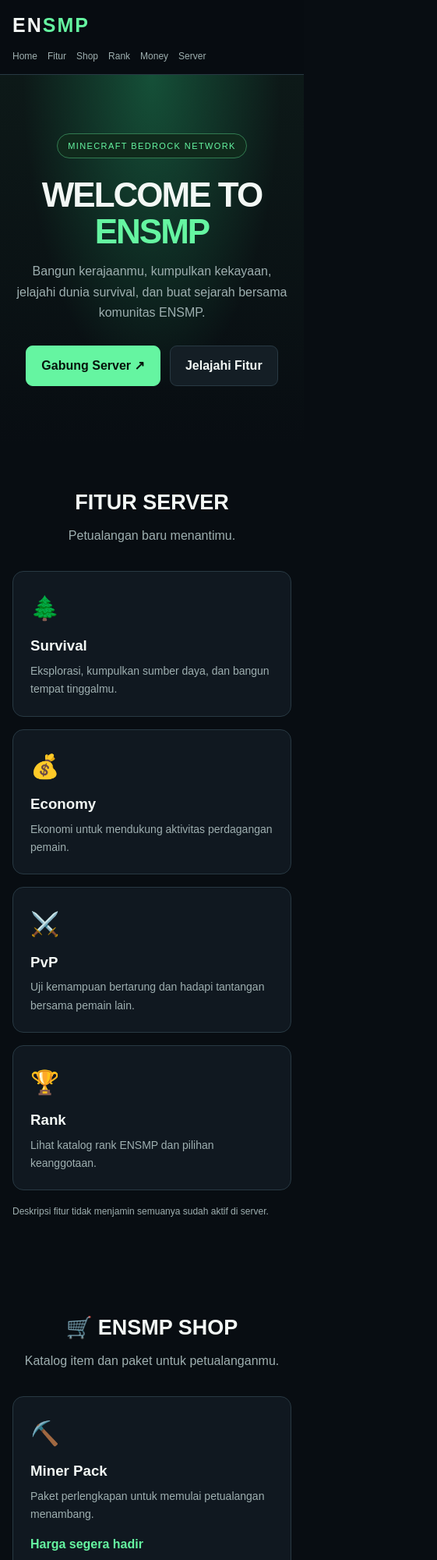
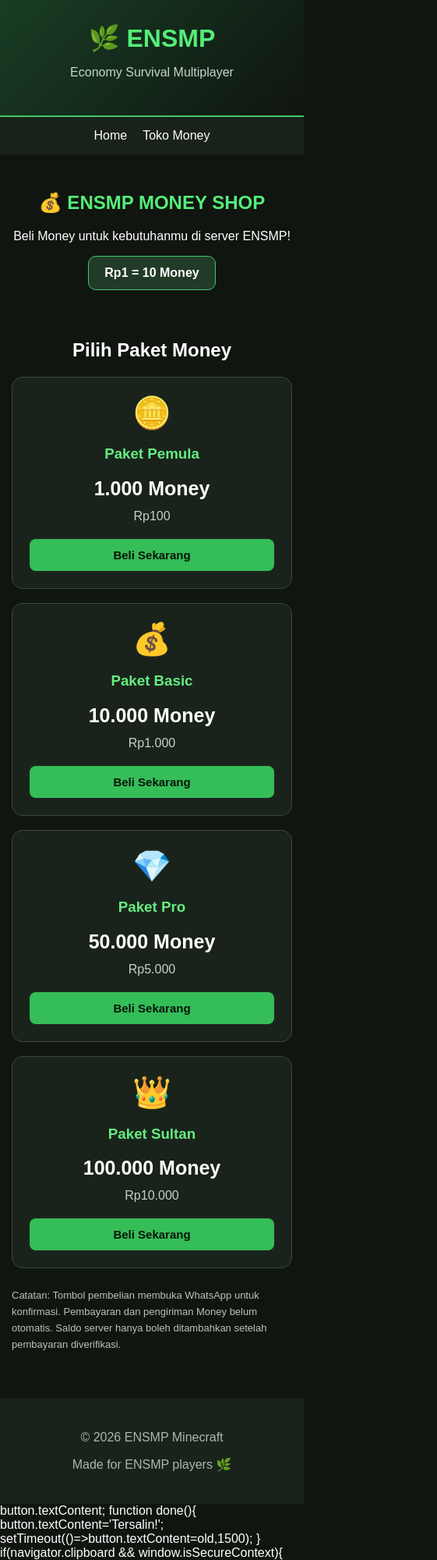
Before and after one commit to kyfan001/ensmp-website, a plain HTML site: page index.html in a window 390 px wide. Shown: the top 2000 px of the page at 78% size, 561 px wide, since content can reach past the window. Drawn offline with Linux system fonts and the light colour scheme.

Commit message:
Update index.html

```diff
--- a/index.html
+++ b/index.html
@@ -3,193 +3,192 @@
 <html lang="id">
 <head>
   <meta charset="UTF-8">
-<meta name="viewport" content="width=device-width,initial-scale=1">
-<meta name="theme-color" content="#080d12">
-<meta name="description" content="ENSMP Minecraft Bedrock Survival, Shop, Rank, dan Economy.">
-<title>ENSMP Network | Minecraft Bedrock</title>
+  <meta name="viewport" content="width=device-width, initial-scale=1.0">
+  <title>ENSMP - Toko Money</title>
   <style>
-:root{--bg:#080d12;--panel:#101820;--line:#283943;--green:#65f5a1;--text:#f3f8f5;--muted:#9eafb0}
-*{box-sizing:border-box}
-html{scroll-behavior:smooth;scroll-padding-top:90px}
-body{margin:0;background:var(--bg);color:var(--text);font-family:Arial,Helvetica,sans-serif;line-height:1.65}
-a{color:inherit;text-decoration:none}
-button{font:inherit;cursor:pointer}
-header{position:sticky;top:0;z-index:10;background:#080d12ed;backdrop-filter:blur(14px);border-bottom:1px solid var(--line)}
-.nav{max-width:1100px;margin:auto;padding:15px 20px;display:flex;justify-content:space-between;align-items:center;gap:20px}
-.logo{font-size:25px;font-weight:900;letter-spacing:2px;white-space:nowrap}
-.logo span,.green{color:var(--green)}
-nav{display:flex;gap:17px;flex-wrap:wrap}
-nav a{font-size:13px;color:var(--muted)}
-nav a:hover{color:var(--green)}
-.hero{padding:100px 20px 90px;text-align:center;background:radial-gradient(ellipse at 50% 0,#155038 0,transparent 60%),linear-gradient(#0d1918,var(--bg))}
-.tag{display:inline-block;border:1px solid #327b51;background:#102a1c;color:var(--green);padding:6px 13px;border-radius:40px;font-size:11px;letter-spacing:1.4px}
-h1{font-size:clamp(44px,9vw,82px);line-height:1.06;letter-spacing:-3px;margin:24px 0 15px}
-.hero p,.muted{color:var(--muted)}
-.hero p{max-width:570px;margin:0 auto;font-size:16px}
-.actions{display:flex;justify-content:center;gap:12px;flex-wrap:wrap;margin-top:28px}
-.btn{display:inline-block;padding:12px 19px;border:1px solid var(--green);border-radius:9px;background:var(--green);color:#06140b;font-weight:800}
-.btn.secondary{background:#141e25;color:var(--text);border-color:var(--line)}
-.btn:hover,.copy:hover{filter:brightness(.92)}
-section{padding:68px 20px}
-.container{max-width:1000px;margin:auto}
-.heading{text-align:center;margin-bottom:32px}
-.heading h2{font-size:clamp(27px,5vw,39px);margin:0 0 7px}
-.heading p{color:var(--muted);margin:0}
-.grid{display:grid;grid-template-columns:repeat(auto-fit,minmax(210px,1fr));gap:16px}
-.card{padding:22px;background:var(--panel);border:1px solid var(--line);border-radius:14px}
-.card h3{margin:9px 0 5px}
-.card p{margin:0;color:var(--muted);font-size:14px}
-.emoji{font-size:30px}
-.price{color:var(--green);font-weight:800;margin-top:14px}
-.server-box{max-width:650px;margin:auto;padding:28px;background:linear-gradient(145deg,#13251b,#101820);border:1px solid #31533f;border-radius:17px;text-align:center}
-.address-row{display:flex;justify-content:space-between;align-items:center;text-align:left;gap:12px;margin-top:13px;padding:12px;background:#080e12;border:1px solid var(--line);border-radius:10px}
-.address-row small{display:block;color:var(--muted);font-size:11px}
-.address-row strong{overflow-wrap:anywhere}
-.copy{flex-shrink:0;border:1px solid #386447;background:#173524;color:var(--green);border-radius:7px;padding:9px 12px}
-.note{font-size:12px;color:var(--muted);margin-top:18px}
-.status{display:inline-block;color:var(--green);font-size:12px;border:1px solid #31533f;border-radius:30px;padding:5px 10px}
-.steps{max-width:650px;margin:auto;display:grid;gap:12px}
-.step{display:flex;gap:14px;padding:17px;border:1px solid var(--line);border-radius:12px;background:var(--panel)}
-.number{min-width:34px;height:34px;display:grid;place-items:center;background:#1b3827;color:var(--green);border-radius:9px;font-weight:bold}
-.step p{margin:3px 0 0;color:var(--muted);font-size:14px}
-.banner{padding:30px;text-align:center;border:1px solid var(--line);border-radius:15px;background:var(--panel)}
-footer{text-align:center;padding:28px 18px;border-top:1px solid var(--line);color:var(--muted);font-size:13px}
-footer strong{color:var(--green)}
-@media(max-width:620px){
- .nav{align-items:flex-start;flex-direction:column;gap:10px;padding:12px 16px}
- nav{gap:13px}
- nav a{font-size:12px}
- .hero{padding:75px 18px}
- h1{letter-spacing:-2px}
- section{padding:52px 16px}
- .server-box{padding:20px 13px}
- .address-row{padding:10px}
- .copy{padding:8px}
+    * { box-sizing: border-box; }
+    body {
+      margin: 0;
+      font-family: Arial, sans-serif;
+      background: #101510;
+      color: white;
+    }
+    header {
+      text-align: center;
+      padding: 30px 15px;
+      background: linear-gradient(135deg, #183d24, #101510);
+      border-bottom: 2px solid #43c767;
+    }
+    header h1 { color: #55ed79; margin: 0; }
+    header p { color: #c5d6c8; }
+    nav {
+      display: flex;
+      justify-content: center;
+      gap: 20px;
+      padding: 15px;
+      background: #19221b;
+    }
+    nav a { color: white; text-decoration: none; }
+    .hero { text-align: center; padding: 28px 15px; }
+    .hero h2 { color: #55ed79; }
+    .rate {
+      display: inline-block;
+      background: #223b28;
+      border: 1px solid #43c767;
+      border-radius: 10px;
+      padding: 12px 20px;
+      font-weight: bold;
+    }
+    .container {
+      max-width: 1000px;
+      margin: auto;
+      padding: 15px;
+    }
+    .grid {
+      display: grid;
+      grid-template-columns: repeat(auto-fit, minmax(210px, 1fr));
+      gap: 18px;
+    }
+    .card {
+      background: #1a231b;
+      border: 1px solid #354b38;
+      border-radius: 14px;
+      padding: 22px;
+      text-align: center;
+    }
+    .coin { font-size: 40px; }
+    .card h3 { color: #65ed80; }
+    .money { font-size: 25px; font-weight: bold; }
+    .price { color: #c4d2c6; margin: 12px 0 20px; }
+    button {
+      border: 0;
+      border-radius: 8px;
+      padding: 12px 18px;
+      width: 100%;
+      background: #35bd58;
+      color: #07150a;
+      font-size: 15px;
+      font-weight: bold;
+      cursor: pointer;
+    }
+    button:hover { background: #66ed83; }
+    .note {
+      color: #b7c5ba;
+      font-size: 13px;
+      line-height: 1.6;
+      margin-top: 25px;
+    }
+    footer {
+      text-align: center;
+      padding: 25px;
+      margin-top: 30px;
+      background: #19221b;
+      color: #aab8ad;
     }
   </style>
 </head>
 <body>
+
 <header>
- <div class="nav">
-  <a href="#home" class="logo">EN<span>SMP</span></a>
+  <h1>🌿 ENSMP</h1>
+  <p>Economy Survival Multiplayer</p>
+</header>
+
 <nav>
   <a href="#home">Home</a>
-   <a href="#features">Fitur</a>
-   <a href="#shop">Shop</a>
-   <a href="#rank">Rank</a>
-   <a href="#money">Money</a>
-   <a href="#server">Server</a>
+  <a href="#toko">Toko Money</a>
 </nav>
- </div>
-</header>
 
-<main>
 <section class="hero" id="home">
- <div class="container">
-  <span class="tag">MINECRAFT BEDROCK NETWORK</span>
-  <h1>WELCOME TO<br><span class="green">ENSMP</span></h1>
-  <p>Bangun kerajaanmu, kumpulkan kekayaan, jelajahi dunia survival, dan buat sejarah bersama komunitas ENSMP.</p>
-  <div class="actions">
-   <a class="btn" href="#server">Gabung Server ↗</a>
-   <a class="btn secondary" href="#features">Jelajahi Fitur</a>
-  </div>
- </div>
+  <h2>💰 ENSMP MONEY SHOP</h2>
+  <p>Beli Money untuk kebutuhanmu di server ENSMP!</p>
+  <div class="rate">Rp1 = 10 Money</div>
 </section>
 
-<section id="features">
- <div class="container">
-  <div class="heading"><h2>FITUR SERVER</h2><p>Petualangan baru menantimu.</p></div>
+<main class="container" id="toko">
+  <h2 style="text-align:center">Pilih Paket Money</h2>
   <div class="grid">
-   <article class="card"><div class="emoji">🌲</div><h3>Survival</h3><p>Eksplorasi, kumpulkan sumber daya, dan bangun tempat tinggalmu.</p></article>
-   <article class="card"><div class="emoji">💰</div><h3>Economy</h3><p>Ekonomi untuk mendukung aktivitas perdagangan pemain.</p></article>
-   <article class="card"><div class="emoji">⚔️</div><h3>PvP</h3><p>Uji kemampuan bertarung dan hadapi tantangan bersama pemain lain.</p></article>
-   <article class="card"><div class="emoji">🏆</div><h3>Rank</h3><p>Lihat katalog rank ENSMP dan pilihan keanggotaan.</p></article>
+
+    <div class="card">
+      <div class="coin">🪙</div>
+      <h3>Paket Pemula</h3>
+      <div class="money">1.000 Money</div>
+      <p class="price">Rp100</p>
+      <button onclick="beli('Paket Pemula',1000,100)">
+        Beli Sekarang
+      </button>
     </div>
-  <p class="note">Deskripsi fitur tidak menjamin semuanya sudah aktif di server.</p>
+
+    <div class="card">
+      <div class="coin">💰</div>
+      <h3>Paket Basic</h3>
+      <div class="money">10.000 Money</div>
+      <p class="price">Rp1.000</p>
+      <button onclick="beli('Paket Basic',10000,1000)">
+        Beli Sekarang
+      </button>
     </div>
-</section>
 
-<section id="shop">
- <div class="container">
-  <div class="heading"><h2>🛒 ENSMP SHOP</h2><p>Katalog item dan paket untuk petualanganmu.</p></div>
-  <div class="grid">
-   <article class="card"><div class="emoji">⛏️</div><h3>Miner Pack</h3><p>Paket perlengkapan untuk memulai petualangan menambang.</p><div class="price">Harga segera hadir</div></article>
-   <article class="card"><div class="emoji">💎</div><h3>Diamond Pack</h3><p>Paket bertema perlengkapan survival premium.</p><div class="price">Harga segera hadir</div></article>
-   <article class="card"><div class="emoji">🎁</div><h3>Mystery Crate</h3><p>Katalog kotak hadiah untuk pemain.</p><div class="price">Harga segera hadir</div></article>
+    <div class="card">
+      <div class="coin">💎</div>
+      <h3>Paket Pro</h3>
+      <div class="money">50.000 Money</div>
+      <p class="price">Rp5.000</p>
+      <button onclick="beli('Paket Pro',50000,5000)">
+        Beli Sekarang
+      </button>
     </div>
-  <div class="banner" style="margin-top:20px">
-   <h3>Ingin membeli item?</h3>
-   <p class="muted">Sistem pembayaran dan pengiriman item belum terhubung.</p>
-   <a class="btn secondary" href="#server">Lihat Informasi Server</a>
+
+    <div class="card">
+      <div class="coin">👑</div>
+      <h3>Paket Sultan</h3>
+      <div class="money">100.000 Money</div>
+      <p class="price">Rp10.000</p>
+      <button onclick="beli('Paket Sultan',100000,10000)">
+        Beli Sekarang
+      </button>
     </div>
+
   </div>
-</section>
 
-<section id="rank">
- <div class="container">
-  <div class="heading"><h2>👑 RANK ENSMP</h2><p>Pilihan rank contoh untuk katalog komunitas.</p></div>
-  <div class="grid">
-   <article class="card"><div class="emoji">🥉</div><h3>VIP</h3><p>Pilihan rank awal dengan identitas spesial.</p><div class="price">Harga segera hadir</div></article>
-   <article class="card"><div class="emoji">🥈</div><h3>MVP</h3><p>Pilihan rank premium untuk katalog ENSMP.</p><div class="price">Harga segera hadir</div></article>
-   <article class="card"><div class="emoji">👑</div><h3>LEGEND</h3><p>Pilihan rank eksklusif dalam katalog.</p><div class="price">Harga segera hadir</div></article>
-  </div>
-  <p class="note">Rank ini belum memberikan hak atau status di dalam game.</p>
- </div>
-</section>
-
-<section id="money">
- <div class="container">
-  <div class="heading"><h2>💰 ENSMP MONEY</h2><p>Informasi mata uang dan ekonomi.</p></div>
-  <div class="server-box">
-   <div class="emoji">🪙</div>
-   <h3>ENSMP Coins</h3>
-   <p class="muted">Mata uang untuk konsep ekonomi server.</p>
-   <div class="address-row"><div><small>SALDO PEMAIN</small><strong>Belum terhubung</strong></div><span>🔒</span></div>
-   <p class="note">Website ini belum bisa membaca saldo pemain secara langsung. Jangan masukkan password atau data akun Microsoft di halaman ini.</p>
-  </div>
- </div>
-</section>
-
-<section id="server">
- <div class="container">
-  <div class="heading"><h2>SERVER INFORMATION</h2><p>Gunakan alamat berikut di Minecraft Bedrock.</p></div>
-  <div class="server-box">
-   <span class="status">ALAMAT SERVER</span>
-   <h3>ENSMP NETWORK</h3>
-   <div class="address-row">
-    <div><small>SERVER IP</small><strong>ensmp.mcsh.gg</strong></div>
-    <button class="copy" onclick="copyValue('ensmp.mcsh.gg',this)">Salin IP</button>
-   </div>
-   <div class="address-row">
-    <div><small>SERVER PORT</small><strong>19132</strong></div>
-    <button class="copy" onclick="copyValue('19132',this)">Salin Port</button>
-   </div>
-   <p class="note">IP dan port berdasarkan informasi yang diberikan pemilik. Status online belum diverifikasi.</p>
-  </div>
- </div>
-</section>
-
-<section id="join">
- <div class="container">
-  <div class="heading"><h2>CARA BERGABUNG</h2><p>Ikuti langkah berikut untuk mencoba masuk.</p></div>
-  <div class="steps">
-   <div class="step"><div class="number">1</div><div><strong>Buka Minecraft Bedrock</strong><p>Jalankan Minecraft di perangkatmu.</p></div></div>
-   <div class="step"><div class="number">2</div><div><strong>Pilih Play → Servers</strong><p>Pilih Add Server jika tersedia.</p></div></div>
-   <div class="step"><div class="number">3</div><div><strong>Masukkan detail server</strong><p>IP: ensmp.mcsh.gg<br>Port: 19132</p></div></div>
-   <div class="step"><div class="number">4</div><div><strong>Tekan Join Server</strong><p>Jika gagal, periksa status server dan detail koneksi di panel hosting.</p></div></div>
-  </div>
- </div>
-</section>
+  <p class="note">
+    Catatan: Tombol pembelian membuka WhatsApp untuk konfirmasi.
+    Pembayaran dan pengiriman Money belum otomatis.
+    Saldo server hanya boleh ditambahkan setelah pembayaran diverifikasi.
+  </p>
 </main>
 
 <footer>
- <p><strong>ENSMP NETWORK</strong> · Minecraft Bedrock Community</p>
- <p>© 2026 ENSMP. All rights reserved.</p>
+  <p>© 2026 ENSMP Minecraft</p>
+  <p>Made for ENSMP players 🌿</p>
 </footer>
 
 <script>
-function copyValue(value,button){
- const old=button.textContent;
+  // GANTI dengan nomor WhatsApp admin, gunakan kode negara.
+  // Contoh format Indonesia: 6281234567890
+  const NOMOR_ADMIN = "6282131262119";
+
+  function beli(nama, money, harga) {
+    if (NOMOR_ADMIN === "6282131262119") {
+      alert("Admin perlu mengatur nomor WhatsApp di kode HTML terlebih dahulu.");
+      return;
+    }
+
+    const pesan =
+      `Halo admin ENSMP! Saya ingin membeli ${nama}.\n` +
+      `Money: ${money.toLocaleString("id-ID")}\n` +
+      `Harga: Rp${harga.toLocaleString("id-ID")}`;
+
+    const url = "https://wa.me/6282131262119" + NOMOR_ADMIN +
+      "?text=" + encodeURIComponent(pesan);
+
+    window.open(url, "_blank");
+  }
+</script>
+
+</body>
+</html>
+button.textContent;
  function done(){
   button.textContent='Tersalin!';
   setTimeout(()=>button.textContent=old,1500);
```
Lines whose indentation alone changed are shown as unchanged.
